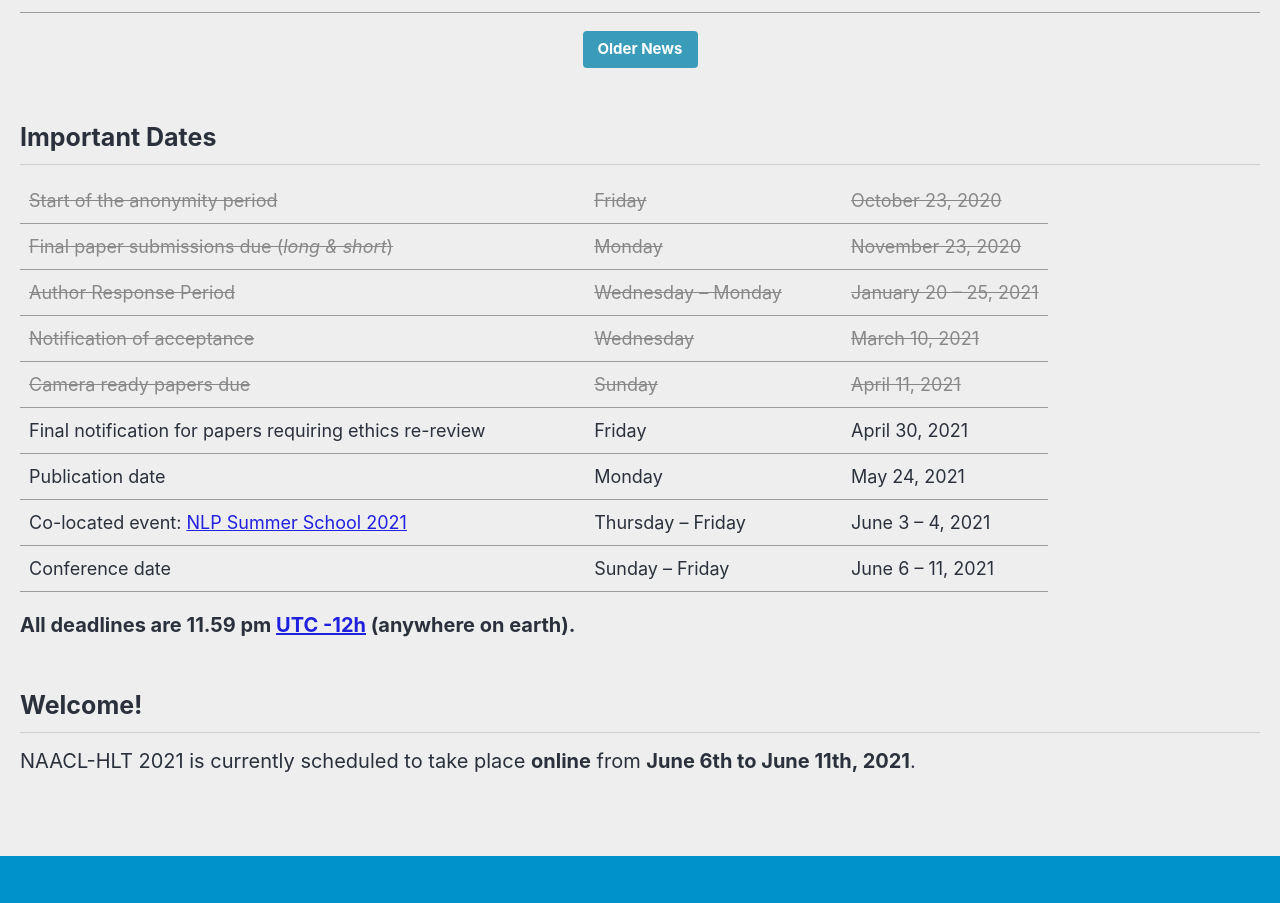
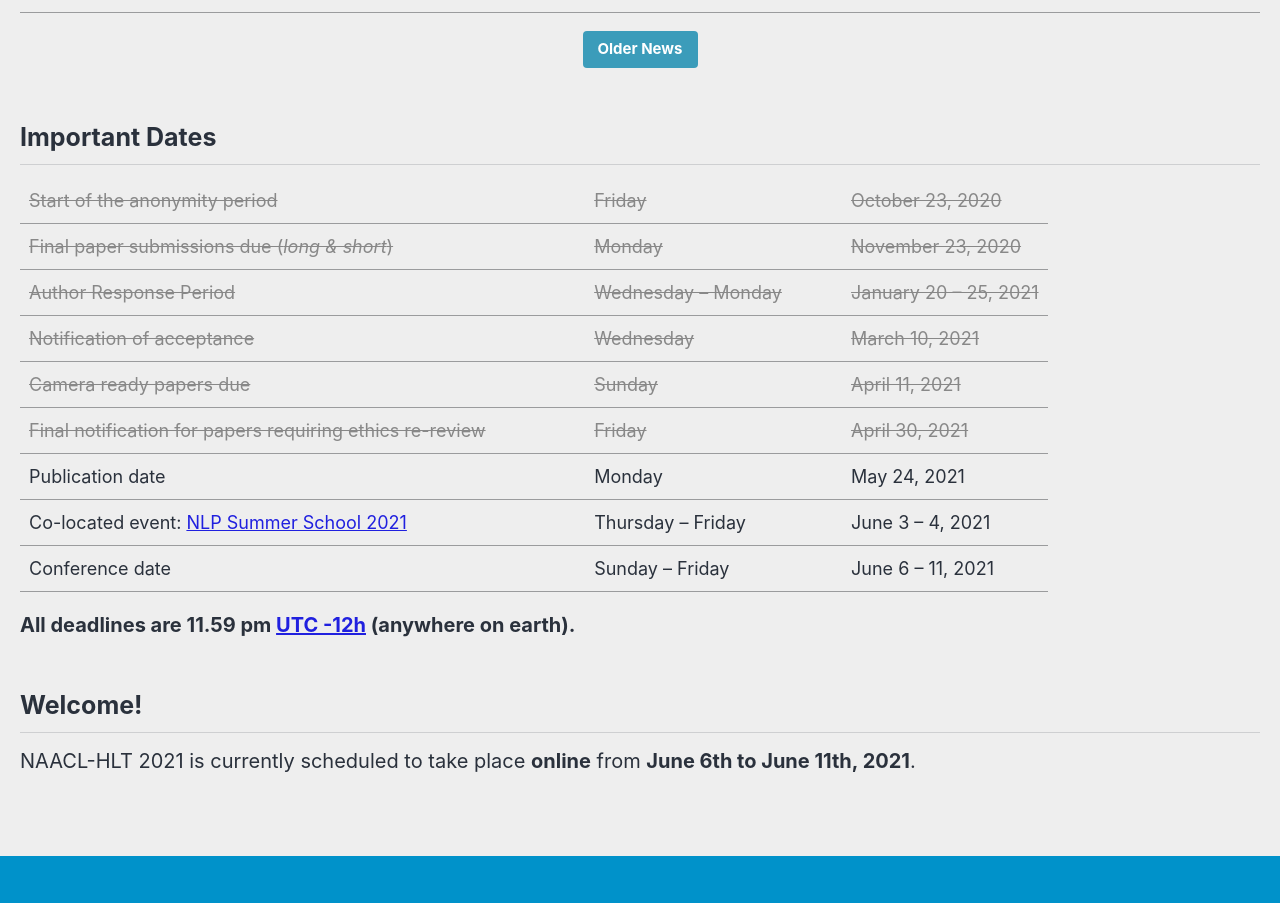
Before and after one commit to naacl-org/naacl-2021-website, a Jekyll site: the page built from _pages/home.md, in a window 1280 px wide. Shown: the part 973-1876 px from the top of the page. Built offline with Jekyll 4.4.1, drawn with Linux system fonts in a browser that asks for light colours; cached includes are drawn as plain includes; nearby versions of some CDN libraries; comment, search, counter and statistics services are not loaded.

Commit message:
Added crossout

```diff
--- a/_pages/home.md
+++ b/_pages/home.md
@@ -43,7 +43,7 @@
 | ~~Author Response Period~~ | ~~Wednesday – Monday~~ | ~~January 20 – 25, 2021~~ |
 | ~~Notification of acceptance~~ | ~~Wednesday~~ | ~~March 10, 2021~~ |
 | ~~Camera ready papers due~~ | ~~Sunday~~ | ~~April 11, 2021~~ |
-| Final notification for papers requiring ethics re-review | Friday | April 30, 2021 |
+| ~~Final notification for papers requiring ethics re-review~~ | ~~Friday~~ | ~~April 30, 2021~~ |
 | Publication date | Monday | May 24, 2021 |
 | Co-located event: [NLP Summer School 2021](https://ampln.github.io/escuelaverano2021/) | Thursday – Friday | June 3 – 4, 2021 |
 | Conference date | Sunday – Friday | June 6 – 11, 2021 |
```
